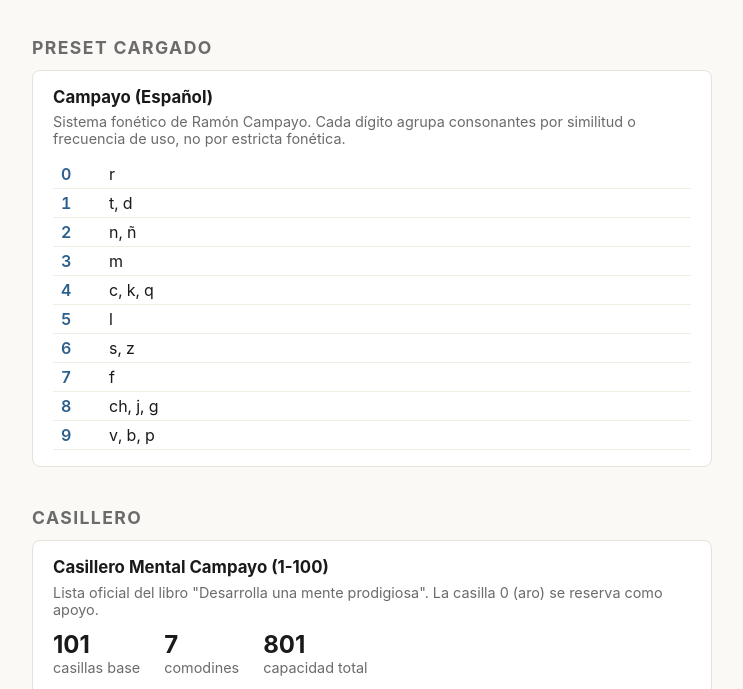
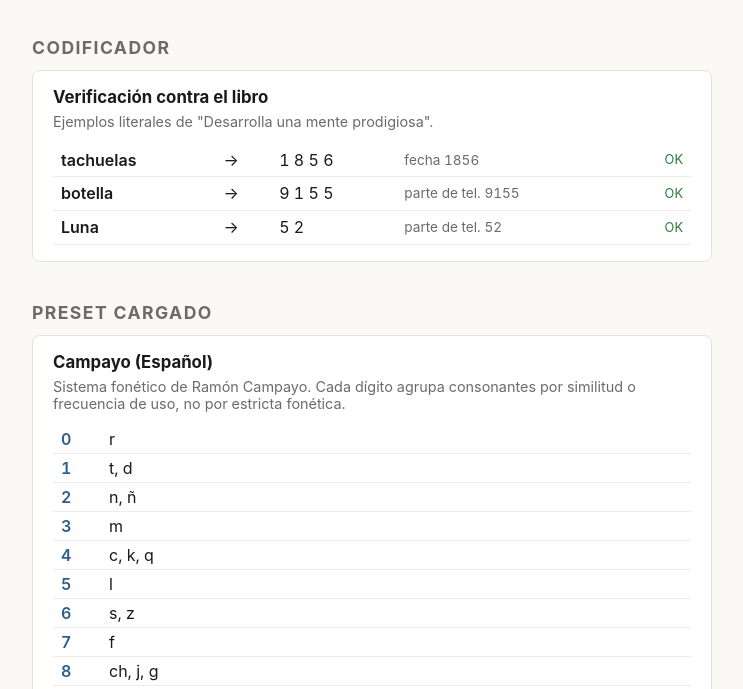
Before and after one commit to carlosortega77/Memoria, a website built with Vite: page index.html in a window 1280 px wide. Shown: the part 108-797 px from the top of the page, without its empty margins (268-1011 px from the left). Built offline with nearby package versions, Linux system fonts and the light colour scheme.

Commit message:
feat: add Major encoder with text-to-digits and skeleton conversion

```diff
--- /dev/null
+++ b/src/core/encoders/major/encoder.ts
@@ -0,0 +1,60 @@
+import type { Digit, MajorPreset, Phoneme } from './types';
+
+export interface MajorEncoder {
+  // Texto → secuencia de dígitos. Salta vocales, letras libres y caracteres no-letra.
+  // Reconoce dígrafos como 'ch' antes que letras simples.
+  encode(text: string): readonly Digit[];
+
+  // Secuencia de dígitos → consonantes-esqueleto (la primera de cada dígito).
+  // Pista de partida cuando el usuario aún no ha elegido palabra.
+  toConsonantSkeleton(digits: readonly Digit[]): readonly Phoneme[];
+}
+
+export function createMajorEncoder(preset: MajorPreset): MajorEncoder {
+  const phonemeToDigit = new Map<Phoneme, Digit>();
+  for (const [digit, phonemes] of Object.entries(preset.mapping)) {
+    const d = Number(digit) as Digit;
+    for (const p of phonemes) phonemeToDigit.set(p.toLowerCase(), d);
+  }
+
+  // Orden por longitud DESC para que dígrafos como 'ch' se prueben antes que 'c'.
+  const phonemeList = [...phonemeToDigit.keys()].sort((a, b) => b.length - a.length);
+
+  const isLetter = (ch: string): boolean => /[a-zñáéíóúü]/.test(ch);
+
+  function encode(text: string): readonly Digit[] {
+    const lower = text.toLowerCase();
+    const result: Digit[] = [];
+    let i = 0;
+    while (i < lower.length) {
+      const ch = lower[i];
+      if (!ch || !isLetter(ch)) {
+        i++;
+        continue;
+      }
+      let matchLen = 0;
+      let matchedDigit: Digit | undefined;
+      for (const phoneme of phonemeList) {
+        if (lower.startsWith(phoneme, i)) {
+          matchedDigit = phonemeToDigit.get(phoneme);
+          matchLen = phoneme.length;
+          break;
+        }
+      }
+      if (matchedDigit !== undefined) {
+        result.push(matchedDigit);
+        i += matchLen;
+      } else {
+        // Letra libre (vocal o silenciosa) o letra extranjera. Saltar.
+        i++;
+      }
+    }
+    return result;
+  }
+
+  function toConsonantSkeleton(digits: readonly Digit[]): readonly Phoneme[] {
+    return digits.map((d) => preset.mapping[d][0] ?? '');
+  }
+
+  return { encode, toConsonantSkeleton };
+}
--- a/src/ui/app.ts
+++ b/src/ui/app.ts
@@ -1,4 +1,5 @@
 import { AppRegistry } from '../core/app-contract';
+import { createMajorEncoder } from '../core/encoders/major/encoder';
 import { MAJOR_CAMPAYO } from '../data/presets/major-campayo';
 import { CASILLERO_CAMPAYO } from '../data/presets/casillero-campayo';
 
@@ -7,6 +8,21 @@
   const slotCount = CASILLERO_CAMPAYO.slots.length;
   const comodinCount = CASILLERO_CAMPAYO.comodines.length;
   const totalCapacity = slotCount + comodinCount * 100;
+
+  const encoder = createMajorEncoder(MAJOR_CAMPAYO);
+
+  // Verificación contra ejemplos literales del libro.
+  const bookCases: Array<{ word: string; expected: readonly number[]; meaning: string }> = [
+    { word: 'tachuelas', expected: [1, 8, 5, 6], meaning: 'fecha 1856' },
+    { word: 'botella', expected: [9, 1, 5, 5], meaning: 'parte de tel. 9155' },
+    { word: 'Luna', expected: [5, 2], meaning: 'parte de tel. 52' },
+  ];
+
+  const cases = bookCases.map((c) => {
+    const got = encoder.encode(c.word);
+    const ok = got.length === c.expected.length && got.every((d, i) => d === c.expected[i]);
+    return { ...c, got, ok };
+  });
 
   const sampleSlots = [1, 32, 49, 87, 100]
     .map((pos) => CASILLERO_CAMPAYO.slots.find((s) => s.position === pos))
@@ -18,6 +34,27 @@
         <h1>Memoria</h1>
         <p class="tagline">Palacios de memoria · Sistema Mayor · Repaso espaciado</p>
       </header>
+
+      <section>
+        <h2>Codificador</h2>
+        <div class="preset-card">
+          <strong>Verificación contra el libro</strong>
+          <p>Ejemplos literales de "Desarrolla una mente prodigiosa".</p>
+          <table class="cases">
+            ${cases
+              .map(
+                (c) => `<tr class="${c.ok ? 'ok' : 'fail'}">
+                <td>${c.word}</td>
+                <td>→</td>
+                <td>${c.got.join(' ')}</td>
+                <td class="meaning">${c.meaning}</td>
+                <td class="status">${c.ok ? 'OK' : 'FAIL (esperado ' + c.expected.join(' ') + ')'}</td>
+              </tr>`,
+              )
+              .join('')}
+          </table>
+        </div>
+      </section>
 
       <section>
         <h2>Preset cargado</h2>
@@ -61,7 +98,7 @@
       </section>
 
       <footer>
-        <small>v0.1 — Capa 1: datos cargados.</small>
+        <small>v0.1 — Capa 1: codificador funcional.</small>
       </footer>
     </main>
   `;
--- a/src/ui/style.css
+++ b/src/ui/style.css
@@ -134,6 +134,34 @@
   color: var(--fg);
 }
 
+table.cases {
+  width: 100%;
+  border-collapse: collapse;
+  font-variant-numeric: tabular-nums;
+}
+
+table.cases td {
+  padding: 0.4rem 0.5rem;
+  border-bottom: 1px solid #f0ede5;
+}
+
+table.cases td:first-child {
+  font-weight: 600;
+}
+
+table.cases td.meaning {
+  color: var(--muted);
+  font-size: 0.85rem;
+}
+
+table.cases td.status {
+  font-size: 0.8rem;
+  text-align: right;
+}
+
+table.cases tr.ok td.status { color: #2d7a3a; }
+table.cases tr.fail td.status { color: #b03030; font-weight: 600; }
+
 .landing footer {
   margin-top: 3rem;
   color: var(--muted);
```
